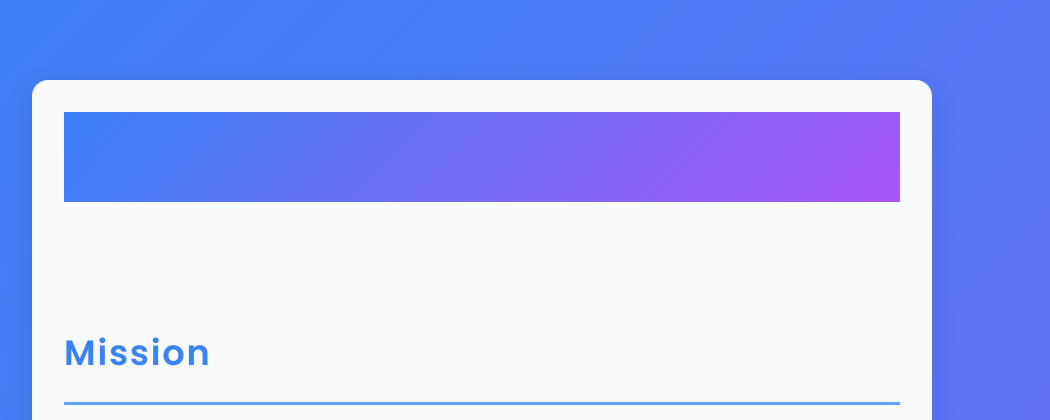
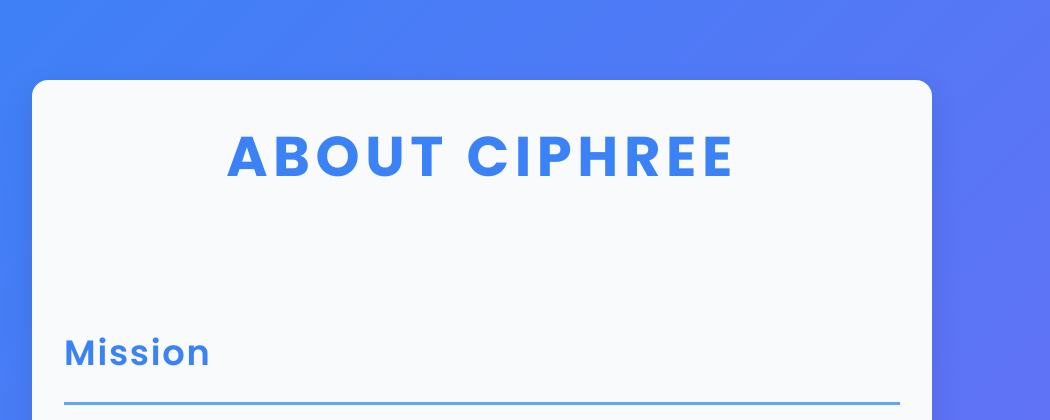
Before and after one commit to KidusTRAPLYM/EELAN, a Node server app: page /more in a window 1280 px wide. Shown: the top 420 px of the page, without its empty margins (158-1208 px from the left). Run offline with Node 20, Linux system fonts and the light colour scheme; some libraries are stand-ins or nearby versions.

Commit message:
Commited

```diff
--- a/views/more.ejs
+++ b/views/more.ejs
@@ -52,9 +52,8 @@
         font-size: 3.5rem;
         text-align: center;
         margin-bottom: 2.5rem;
-        background: var(--Gradient--);
-
-        -webkit-text-fill-color: transparent;
+        background: var(--White--);
+        color: var(--Blue--);
         text-transform: uppercase;
         letter-spacing: 0.1em;
         font-weight: 700;
```
